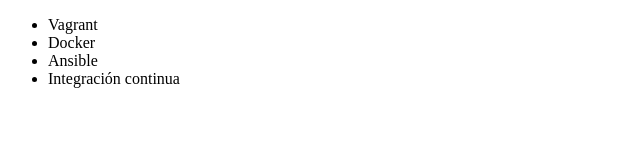
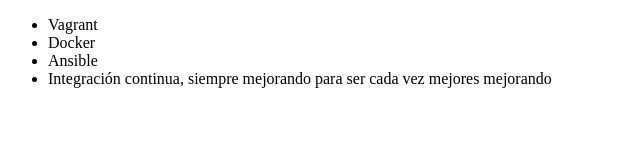
Before and after one commit to cdestradab/alura-git, a plain HTML site: page index.html in a window 1280 px wide. Shown: the whole page, without its empty margins (0-640 px from the left). Drawn offline with Linux system fonts and the light colour scheme.

Commit message:
Mejorando especificación especificiosa

```diff
--- a/index.html
+++ b/index.html
@@ -9,7 +9,7 @@
        <li> Vagrant </li>
        <li> Docker </li>
        <li> Ansible </li>
-       <li> Integración continua</li>
+       <li> Integración continua, siempre mejorando para ser cada vez mejores mejorando</li>
     </ul>
 </body>
 </html>
```
